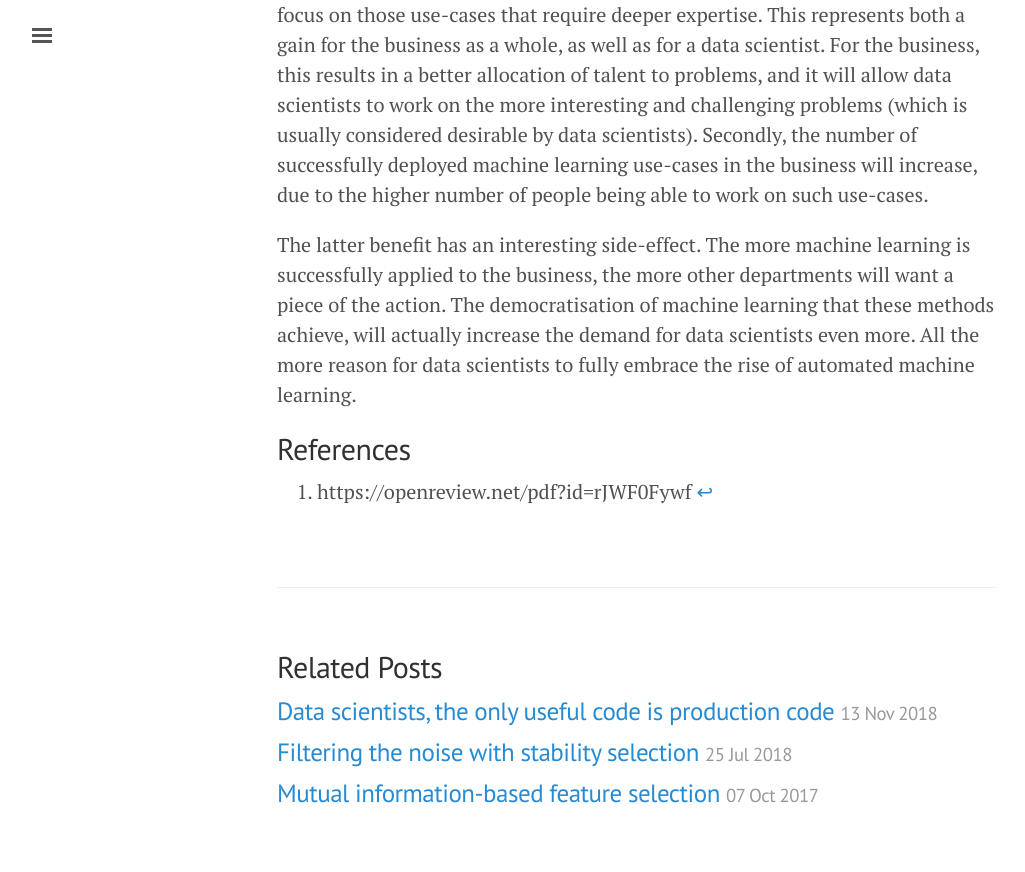
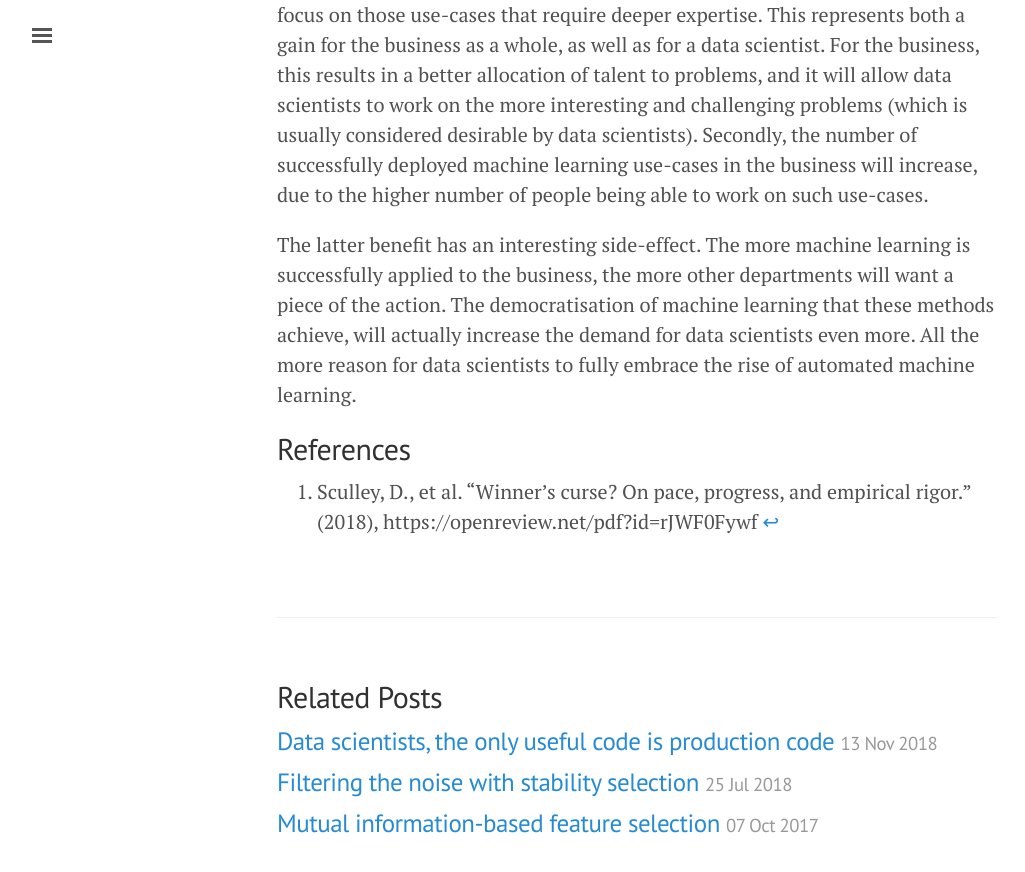
Before and after one commit to thuijskens/thuijskens.github.io, a Jekyll site: the page built from _posts/2019-10-30-dont-fear-automl.md, in a window 1280 px wide and 900 px high, scrolled down 3941 px. Shown: the top 872 px of the window, without its empty margins (3-1028 px from the left). Built offline with Jekyll 4.4.1, drawn with Linux system fonts in a browser that asks for light colours.

Commit message:
Add proper reference to the Sculley paper :sparkles:

```diff
--- a/_posts/2019-10-30-dont-fear-automl.md
+++ b/_posts/2019-10-30-dont-fear-automl.md
@@ -48,6 +48,6 @@ The latter benefit has an interesting side-effect. The more machine learning is
 
 ## References
 
-[^1]: https://openreview.net/pdf?id=rJWF0Fywf
+[^1]: Sculley, D., et al. "Winner's curse? On pace, progress, and empirical rigor." (2018), https://openreview.net/pdf?id=rJWF0Fywf
 
 [^2]: https://papers.nips.cc/paper/5656-hidden-technical-debt-in-machine-learning-systems.pdf
```
